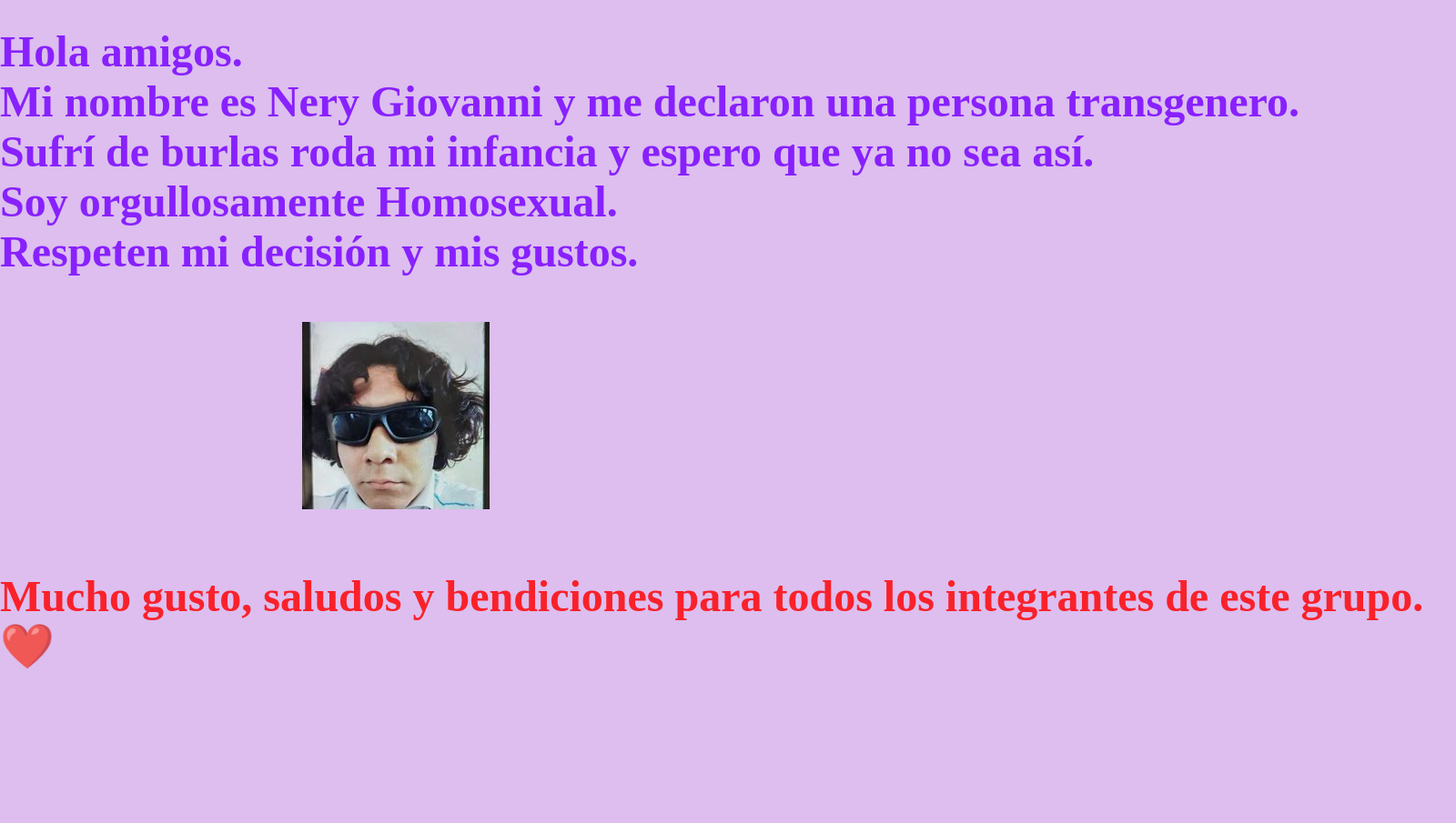
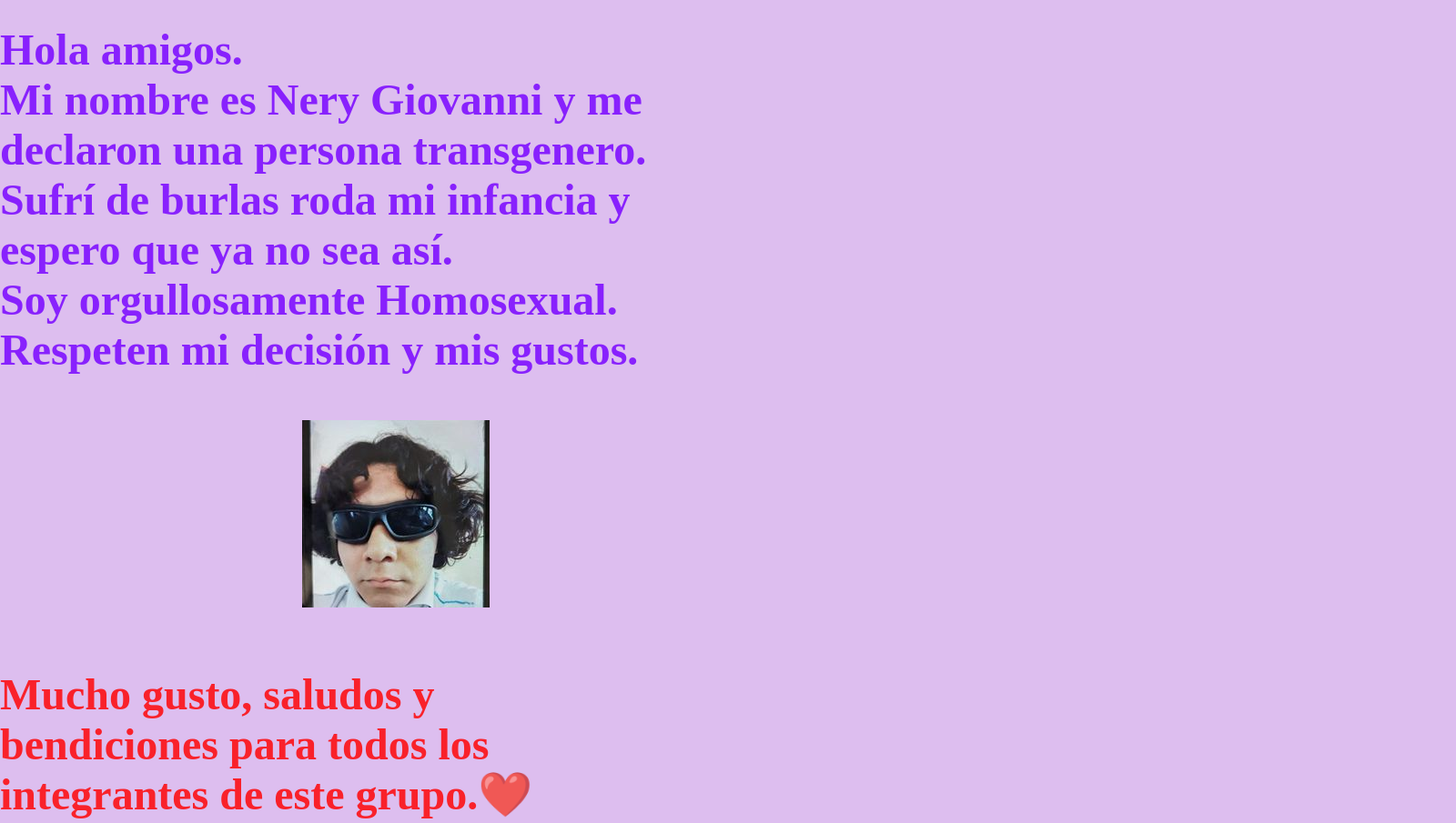
Before and after one commit to bdjoshua/neryhomo, a plain HTML site: page index.html in a window 1280 px wide. Shown: the whole page at 91% size, 1600 px wide, since content can reach past the window. Before the commit the page ends 803 px from the top, so only its background shows below. Drawn offline with Linux system fonts and the light colour scheme.

Commit message:
Add files via upload

```diff
--- a/index.html
+++ b/index.html
@@ -9,8 +9,8 @@
             display: flex;
             justify-content: center;
             align-items: center;
-            height: 100vh;
-            width: 200vh;
+            height: 120vh;
+            width: 90vh;
             margin: 0;
             background-color: #a858d663;
         }
```
